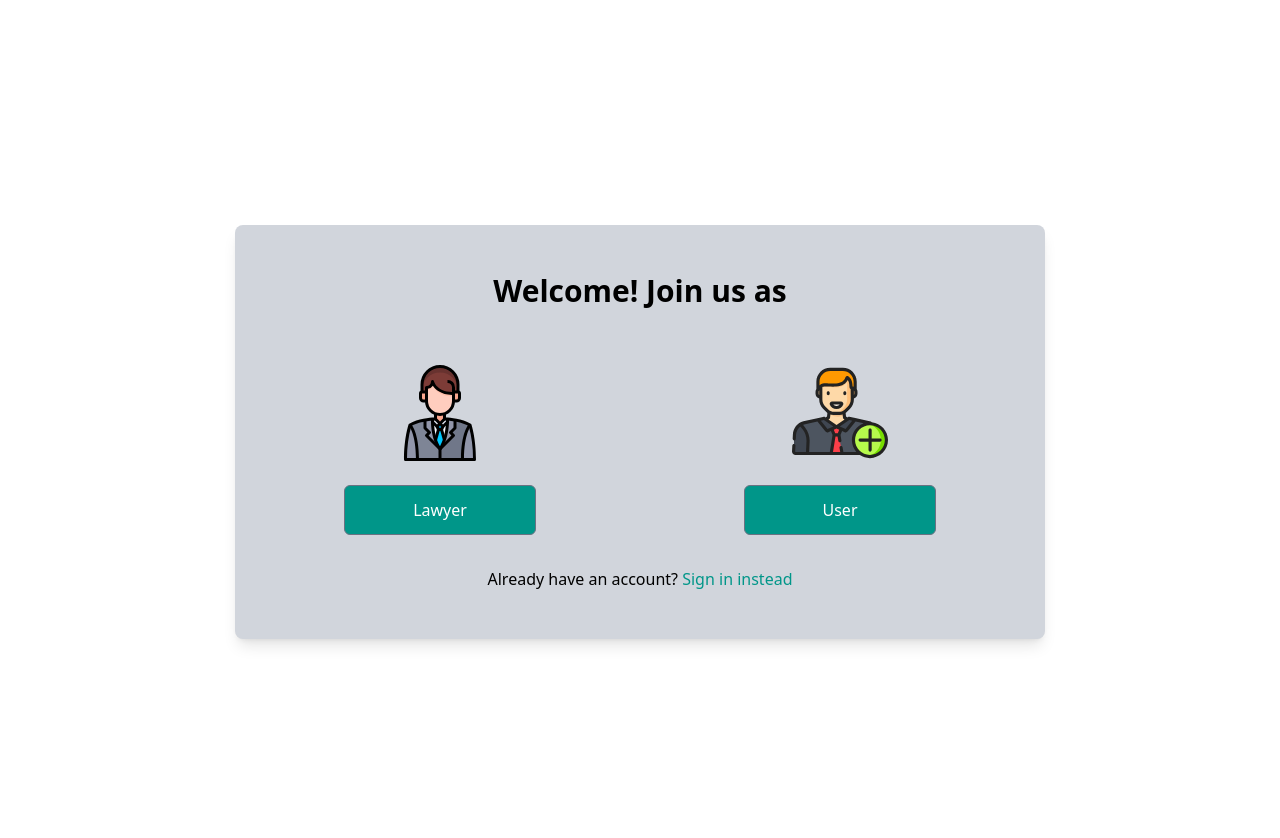
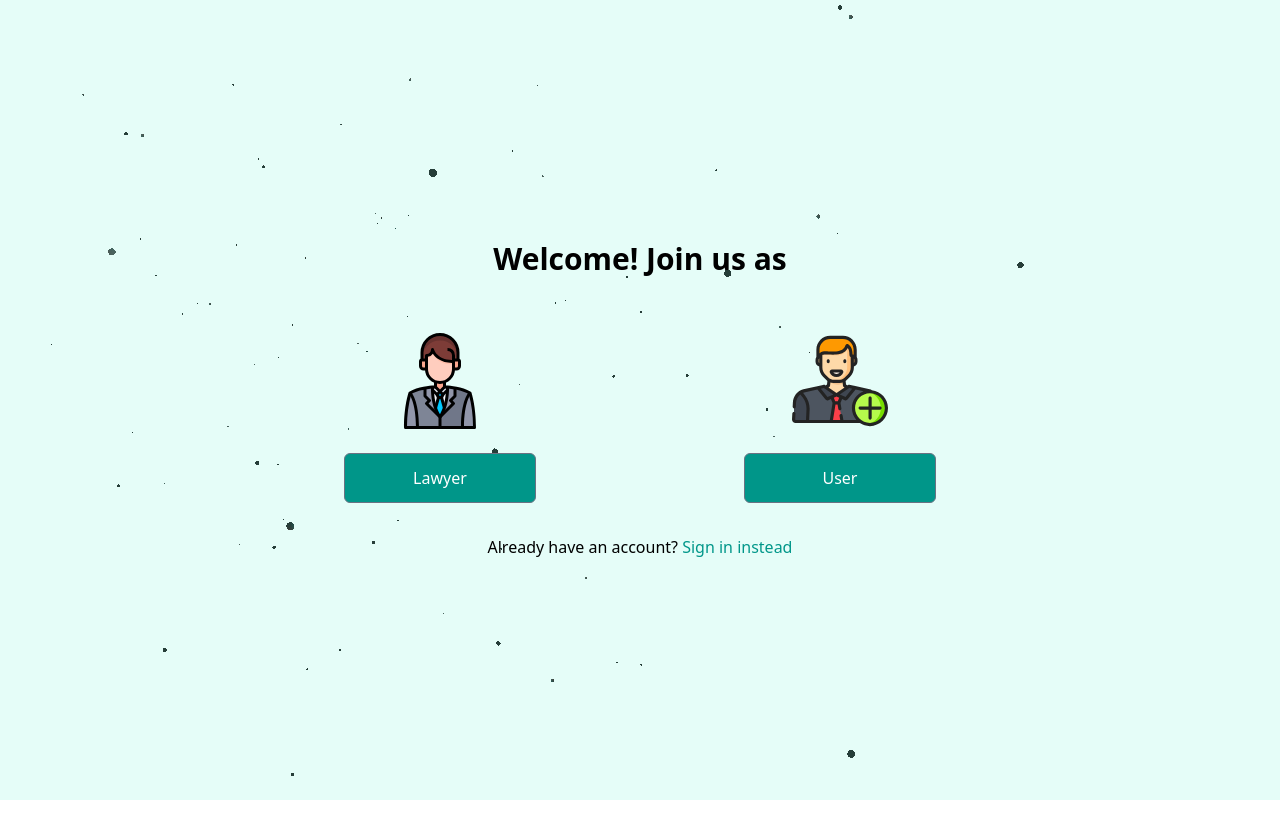
Before and after one commit to Buddha-11/LawyerUp, a React (Vite) app in the folder frontend/: page /auth in a window 1280 px wide. Shown: the top 838 px of the page. After the commit the page ends 800 px from the top, so only its background shows below. Built offline with nearby package versions, Linux system fonts and the light colour scheme; no server answers.

Commit message:
Updated login

```diff
--- a/frontend/package.json
+++ b/frontend/package.json
@@ -14,6 +14,7 @@
     "dotenv": "^16.4.7",
     "firebase": "^11.2.0",
     "framer-motion": "^11.18.2",
+    "ogl": "^1.0.11",
     "react": "^18.3.1",
     "react-dom": "^18.3.1",
     "react-firebase-hooks": "^5.1.1",
--- a/frontend/src/App.css
+++ b/frontend/src/App.css
@@ -3,7 +3,6 @@
 #root {
   max-width: 1280px;
   margin: 0 auto;
-  padding: 2rem;
   text-align: center;
 }
 
--- /dev/null
+++ b/frontend/src/components/Particle.jsx
@@ -0,0 +1,437 @@
+import { useEffect, useRef } from "react";
+
+import { Renderer, Camera, Geometry, Program, Mesh } from "ogl";
+
+
+const defaultColors = ["#ffffff", "#ffffff", "#ffffff"];
+
+
+const hexToRgb = (hex) => {
+
+  hex = hex.replace(/^#/, "");
+
+  if (hex.length === 3) {
+
+    hex = hex.split("").map((c) => c + c).join("");
+
+  }
+
+  const int = parseInt(hex, 16);
+
+  const r = ((int >> 16) & 255) / 255;
+
+  const g = ((int >> 8) & 255) / 255;
+
+  const b = (int & 255) / 255;
+
+  return [r, g, b];
+
+};
+
+
+const vertex = /* glsl */ `
+
+  attribute vec3 position;
+
+  attribute vec4 random;
+
+  attribute vec3 color;
+
+
+
+  uniform mat4 modelMatrix;
+
+  uniform mat4 viewMatrix;
+
+  uniform mat4 projectionMatrix;
+
+  uniform float uTime;
+
+  uniform float uSpread;
+
+  uniform float uBaseSize;
+
+  uniform float uSizeRandomness;
+
+
+
+  varying vec4 vRandom;
+
+  varying vec3 vColor;
+
+
+
+  void main() {
+
+    vRandom = random;
+
+    vColor = color;
+
+
+
+    vec3 pos = position * uSpread;
+
+    pos.z *= 10.0;
+
+
+
+    vec4 mPos = modelMatrix * vec4(pos, 1.0);
+
+    float t = uTime;
+
+    mPos.x += sin(t * random.z + 6.28 * random.w) * mix(0.1, 1.5, random.x);
+
+    mPos.y += sin(t * random.y + 6.28 * random.x) * mix(0.1, 1.5, random.w);
+
+    mPos.z += sin(t * random.w + 6.28 * random.y) * mix(0.1, 1.5, random.z);
+
+
+
+    vec4 mvPos = viewMatrix * mPos;
+
+    gl_PointSize = (uBaseSize * (1.0 + uSizeRandomness * (random.x - 0.5))) / length(mvPos.xyz);
+
+    gl_Position = projectionMatrix * mvPos;
+
+  }
+
+`;
+
+
+const fragment = /* glsl */ `
+
+  precision highp float;
+
+
+
+  uniform float uTime;
+
+  uniform float uAlphaParticles;
+
+  varying vec4 vRandom;
+
+  varying vec3 vColor;
+
+
+
+  void main() {
+
+    vec2 uv = gl_PointCoord.xy;
+
+    float d = length(uv - vec2(0.5));
+
+
+
+    if(uAlphaParticles < 0.5) {
+
+      if(d > 0.5) {
+
+        discard;
+
+      }
+
+      gl_FragColor = vec4(vColor + 0.2 * sin(uv.yxx + uTime + vRandom.y * 6.28), 1.0);
+
+    } else {
+
+      float circle = smoothstep(0.5, 0.4, d) * 0.8;
+
+      gl_FragColor = vec4(vColor + 0.2 * sin(uv.yxx + uTime + vRandom.y * 6.28), circle);
+
+    }
+
+  }
+
+`;
+
+
+const Particles = ({
+
+  particleCount = 200,
+
+  particleSpread = 10,
+
+  speed = 0.1,
+
+  particleColors,
+
+  moveParticlesOnHover = false,
+
+  particleHoverFactor = 1,
+
+  alphaParticles = false,
+
+  particleBaseSize = 100,
+
+  sizeRandomness = 1,
+
+  cameraDistance = 20,
+
+  disableRotation = false,
+
+  className,
+
+}) => {
+
+  const containerRef = useRef(null);
+
+  const mouseRef = useRef({ x: 0, y: 0 });
+
+
+  useEffect(() => {
+
+    const container = containerRef.current;
+
+    if (!container) return;
+
+
+    const renderer = new Renderer({ depth: false, alpha: true });
+
+    const gl = renderer.gl;
+
+    container.appendChild(gl.canvas);
+
+    gl.clearColor(0, 0, 0, 0);
+
+
+    const camera = new Camera(gl, { fov: 15 });
+
+    camera.position.set(0, 0, cameraDistance);
+
+
+    const resize = () => {
+
+      const width = container.clientWidth;
+
+      const height = container.clientHeight;
+
+      renderer.setSize(width, height);
+
+      camera.perspective({ aspect: gl.canvas.width / gl.canvas.height });
+
+    };
+
+    window.addEventListener("resize", resize, false);
+
+    resize();
+
+
+    const handleMouseMove = (e) => {
+
+      const rect = container.getBoundingClientRect();
+
+      const x = ((e.clientX - rect.left) / rect.width) * 2 - 1;
+
+      const y = -(((e.clientY - rect.top) / rect.height) * 2 - 1);
+
+      mouseRef.current = { x, y };
+
+    };
+
+
+    if (moveParticlesOnHover) {
+
+      container.addEventListener("mousemove", handleMouseMove);
+
+    }
+
+
+    const count = particleCount;
+
+    const positions = new Float32Array(count * 3);
+
+    const randoms = new Float32Array(count * 4);
+
+    const colors = new Float32Array(count * 3);
+
+    const palette = particleColors && particleColors.length > 0 ? particleColors : defaultColors;
+
+
+    for (let i = 0; i < count; i++) {
+
+      let x, y, z, len;
+
+      do {
+
+        x = Math.random() * 2 - 1;
+
+        y = Math.random() * 2 - 1;
+
+        z = Math.random() * 2 - 1;
+
+        len = x * x + y * y + z * z;
+
+      } while (len > 1 || len === 0);
+
+      const r = Math.cbrt(Math.random());
+
+      positions.set([x * r, y * r, z * r], i * 3);
+
+      randoms.set([Math.random(), Math.random(), Math.random(), Math.random()], i * 4);
+
+      const col = hexToRgb(palette[Math.floor(Math.random() * palette.length)]);
+
+      colors.set(col, i * 3);
+
+    }
+
+
+    const geometry = new Geometry(gl, {
+
+      position: { size: 3, data: positions },
+
+      random: { size: 4, data: randoms },
+
+      color: { size: 3, data: colors },
+
+    });
+
+
+    const program = new Program(gl, {
+
+      vertex,
+
+      fragment,
+
+      uniforms: {
+
+        uTime: { value: 0 },
+
+        uSpread: { value: particleSpread },
+
+        uBaseSize: { value: particleBaseSize },
+
+        uSizeRandomness: { value: sizeRandomness },
+
+        uAlphaParticles: { value: alphaParticles ? 1 : 0 },
+
+      },
+
+      transparent: true,
+
+      depthTest: false,
+
+    });
+
+
+    const particles = new Mesh(gl, { mode: gl.POINTS, geometry, program });
+
+
+    let animationFrameId;
+
+    let lastTime = performance.now();
+
+    let elapsed = 0;
+
+
+    const update = (t) => {
+
+      animationFrameId = requestAnimationFrame(update);
+
+      const delta = t - lastTime;
+
+      lastTime = t;
+
+      elapsed += delta * speed;
+
+
+      program.uniforms.uTime.value = elapsed * 0.001;
+
+
+      if (moveParticlesOnHover) {
+
+        particles.position.x = -mouseRef.current.x * particleHoverFactor;
+
+        particles.position.y = -mouseRef.current.y * particleHoverFactor;
+
+      } else {
+
+        particles.position.x = 0;
+
+        particles.position.y = 0;
+
+      }
+
+
+      if (!disableRotation) {
+
+        particles.rotation.x = Math.sin(elapsed * 0.0002) * 0.1;
+
+        particles.rotation.y = Math.cos(elapsed * 0.0005) * 0.15;
+
+        particles.rotation.z += 0.01 * speed;
+
+      }
+
+
+      renderer.render({ scene: particles, camera });
+
+    };
+
+
+    animationFrameId = requestAnimationFrame(update);
+
+
+    return () => {
+
+      window.removeEventListener("resize", resize);
+
+      if (moveParticlesOnHover) {
+
+        container.removeEventListener("mousemove", handleMouseMove);
+
+      }
+
+      cancelAnimationFrame(animationFrameId);
+
+      if (container.contains(gl.canvas)) {
+
+        container.removeChild(gl.canvas);
+
+      }
+
+    };
+
+    // eslint-disable-next-line react-hooks/exhaustive-deps
+
+  }, [
+
+    particleCount,
+
+    particleSpread,
+
+    speed,
+
+    moveParticlesOnHover,
+
+    particleHoverFactor,
+
+    alphaParticles,
+
+    particleBaseSize,
+
+    sizeRandomness,
+
+    cameraDistance,
+
+    disableRotation,
+
+  ]);
+
+
+  return (
+
+    <div
+
+      ref={containerRef}
+
+      className={`relative w-full h-full ${className}`}
+
+    />
+
+  );
+
+};
+
+
+export default Particles;
--- a/frontend/src/components/UserType.jsx
+++ b/frontend/src/components/UserType.jsx
@@ -1,11 +1,14 @@
 import React from 'react';
 import LawyerIcon from '../images/lawyer.svg';
 import UserIcon from '../images/user.svg';
+import Particles from './Particle';
 
 function UserType({ onUserTypeSelected, onSignInClick }) {
   return (
-    <div className="flex flex-col items-center justify-center min-h-screen">
-      <div className="flex flex-col items-center justify-center w-full sm:w-2/3 bg-gray-300 py-12 px-4 shadow-lg rounded-lg">
+    <div className="relative flex flex-col items-center justify-center min-h-screen  bg-teal-200/25">
+
+
+      <div className="relative z-10 flex flex-col items-center justify-center w-full sm:w-2/3 py-12 px-4 rounded-lg">
         <h2 className="text-3xl font-bold mb-14 text-center">Welcome! Join us as</h2>
 
         <div className="grid grid-cols-1 md:grid-cols-2 gap-12 md:gap-24 w-full max-w-3xl px-4 md:px-8">
--- a/frontend/src/pages/Auth.jsx
+++ b/frontend/src/pages/Auth.jsx
@@ -6,6 +6,7 @@
 import SignUp from '../components/SignUp';
 import ProfileSetup from '../components/ProfileSetup';
 import LawyerProfileSetup from '../components/LawyerProfileSetup';
+import Particles from '../components/Particle';
 
 function Auth() {
   const { signInWithGoogle, signupEmail, signinEmail } = useFirebase();
@@ -104,16 +105,65 @@
   // Render the profile setup page if the user is authenticated and sign-up flow is followed
   if (user && signin === "no") {
     return userType === "lawyer" ? (
+      <div className="relative flex flex-col items-center justify-center min-h-screen">
+        <div className="absolute inset-0 z-0">
+          <Particles
+            particleColors={['#000000', '#000000']}
+            particleCount={200}
+            particleSpread={10}
+            speed={0.1}
+            particleBaseSize={100}
+            moveParticlesOnHover={false}
+            alphaParticles={false}
+            disableRotation={false}
+          />
+        </div>
+
+        <div className="relative z-10 w-full">
           <LawyerProfileSetup user={user} onComplete={handleProfileComplete} />
+        </div>
+      </div>
     ) : (
+      <div className="relative flex flex-col items-center justify-center min-h-screen">
+        <div className="absolute inset-0 z-0">
+          <Particles
+            particleColors={['#000000', '#000000']}
+            particleCount={200}
+            particleSpread={10}
+            speed={0.1}
+            particleBaseSize={100}
+            moveParticlesOnHover={false}
+            alphaParticles={false}
+            disableRotation={false}
+          />
+        </div>
+
+        <div className="relative z-10 w-full">
           <ProfileSetup user={user} onComplete={handleProfileComplete} />
+        </div>
+      </div>
     );
   }
 
-  // Render the proper step based on authStep state
-  switch (authStep) {
-    case "userType":
   return (
+    <div className="relative flex flex-col items-center justify-center min-h-screen">
+      {/* Keep the particles component outside of the conditional rendering */}
+      <div className="absolute inset-0 z-0">
+        <Particles
+          particleColors={['#000000', '#000000']}
+          particleCount={200}
+          particleSpread={10}
+          speed={0.1}
+          particleBaseSize={100}
+          moveParticlesOnHover={false}
+          alphaParticles={false}
+          disableRotation={false}
+        />
+      </div>
+
+      <div className="relative z-10 w-full">
+        {/* Render the proper step based on authStep state */}
+        {authStep === "userType" && (
           <UserType
             onUserTypeSelected={(selectedType) => {
               setUserType(selectedType);
@@ -121,27 +171,25 @@
             }}
             onSignInClick={() => setAuthStep("signin")}
           />
-      );
-    case "signin":
-      return (
+        )}
+        {authStep === "signin" && (
           <SignIn
             onGoogleLogin={handleGoogleLogin}
             onEmailSignIn={handleSignin}
             error={error}
           />
-      );
-    case "signup":
-      return (
+        )}
+        {authStep === "signup" && (
           <SignUp
             userType={userType}
             onGoogleLogin={handleGoogleSignup}
             onEmailSignUp={handleSignup}
             error={error}
           />
+        )}
+      </div>
+    </div>
   );
-    default:
-      return null;
-  }
 }
 
 export default Auth;
```
Also changed, not shown: frontend/src/components/SignUp.jsx (+5 -2 lines), 1 other file (tests, documents, lock files or other folders). Lines whose indentation alone changed are shown as unchanged.
